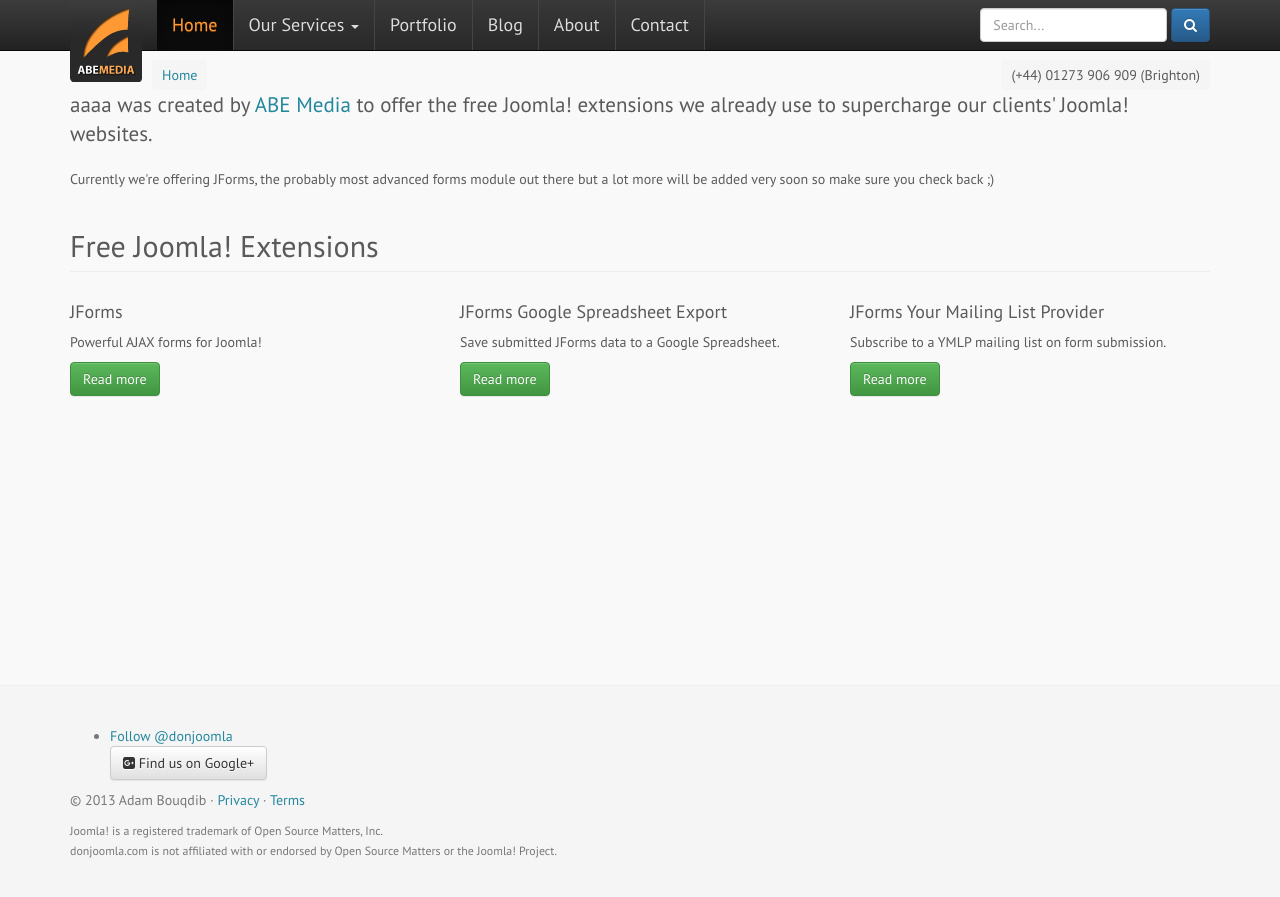
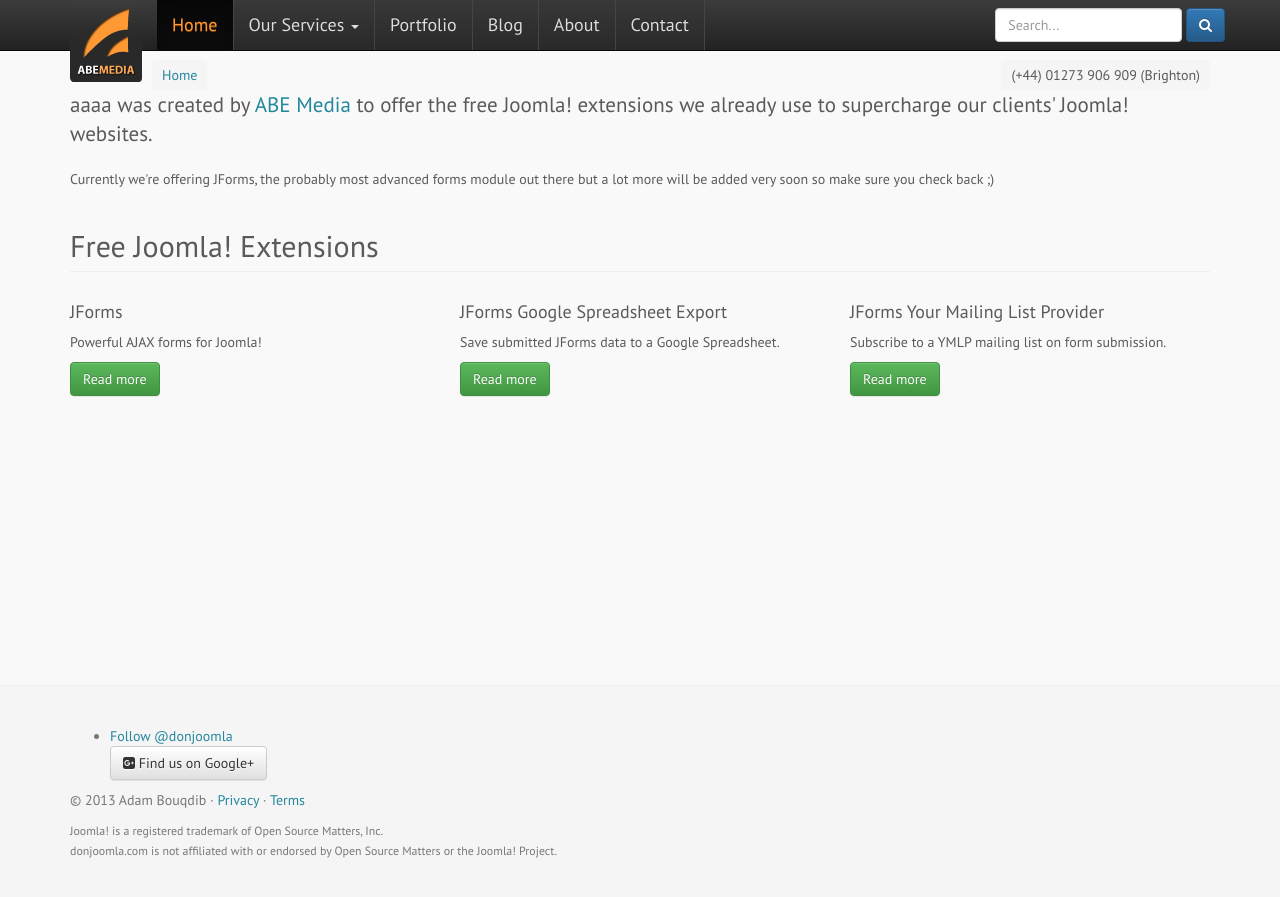
Before and after one commit to abemedia/abemedia.github.io, a Jekyll site: the page built from index.html, in a window 1280 px wide. Shown: the top 897 px of the page. Built offline with Jekyll 4.4.1, drawn with Linux system fonts in a browser that asks for light colours; nearby versions of some CDN libraries.

Commit message:
Update style.css

```diff
--- a/css/style.css
+++ b/css/style.css
@@ -56,6 +56,9 @@
 .navbar-brand {
 	padding: 0 15px;
 	margin: 0 0 -32px 0;
+}
+.navbar-form.navbar-right {
+	padding-right: 0;
 }
 
 /* RESPONSIVE CSS
```
